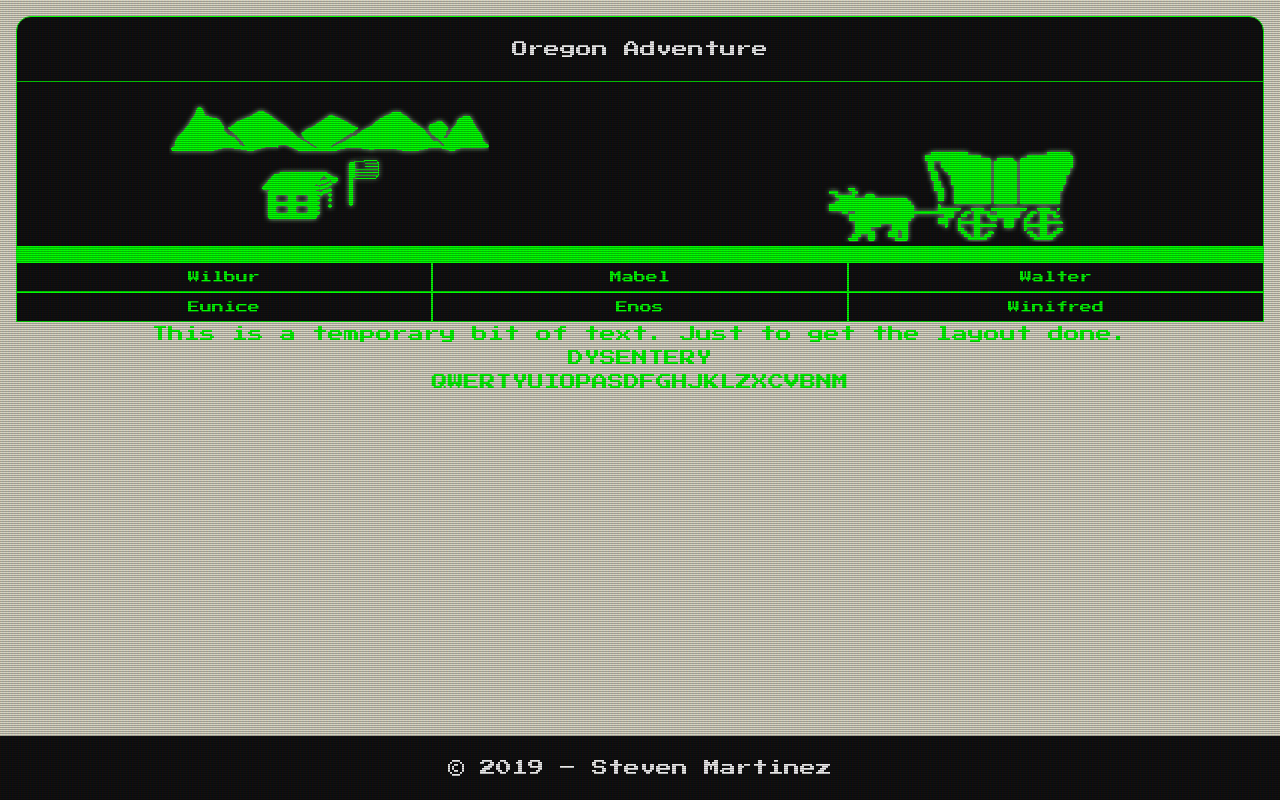
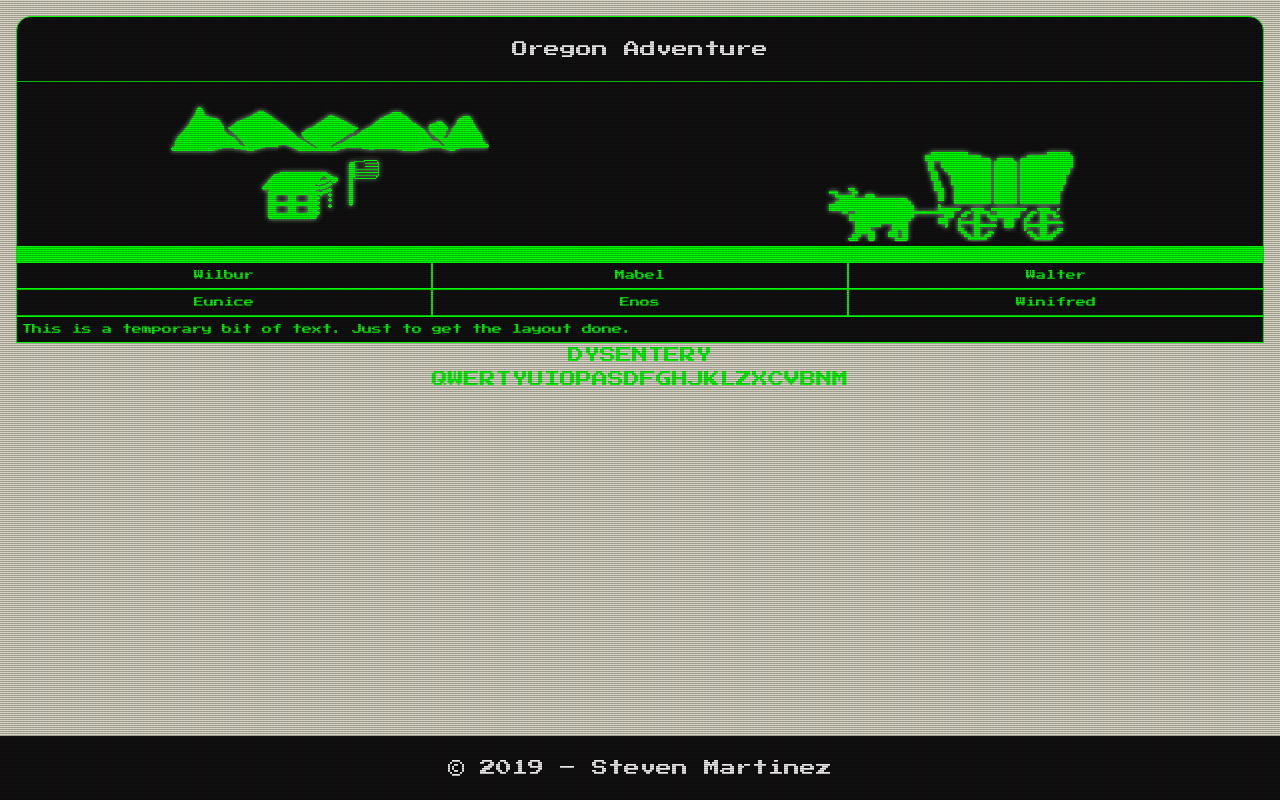
Before and after one commit to GreenCord/r-hangman, a React (Create React App) app: page / in a window 1280 px wide. Built offline with nearby package versions, Linux system fonts and the light colour scheme.

Commit message:
Mocked up ActionTextArea component

```diff
--- a/src/App.js
+++ b/src/App.js
@@ -4,6 +4,7 @@ import "./App.css";
 
 import EventArea from "./components/EventArea/EventArea";
 import FamilyArea from "./components/FamilyArea/FamilyArea";
+import ActionTextArea from "./components/ActionTextArea/ActionTextArea";
 
 function App() {
   return (
@@ -14,19 +15,17 @@ function App() {
         </header>
         <EventArea />
         <FamilyArea />
-        <section className="actionText">
-          <p>This is a temporary bit of text. Just to get the layout done.</p>
-        </section>
+        <ActionTextArea />
         <section className="wordArea">
-          <div className="word-letter">D</div>
-          <div className="word-letter">Y</div>
-          <div className="word-letter">S</div>
-          <div className="word-letter">E</div>
-          <div className="word-letter">N</div>
-          <div className="word-letter">T</div>
-          <div className="word-letter">E</div>
-          <div className="word-letter">R</div>
-          <div className="word-letter">Y</div>
+          <div className="letter">D</div>
+          <div className="letter">Y</div>
+          <div className="letter">S</div>
+          <div className="letter">E</div>
+          <div className="letter">N</div>
+          <div className="letter">T</div>
+          <div className="letter">E</div>
+          <div className="letter">R</div>
+          <div className="letter">Y</div>
         </section>
         <section className="lettersGuessed">
           <div className="letter">Q</div>
--- /dev/null
+++ b/src/components/ActionTextArea/ActionTextArea.css
@@ -0,0 +1,7 @@
+.actionText {
+  background: #0e0e0e;
+  border: 1px solid lime;
+  font-size: 0.6250rem;
+  padding: 0.3125rem;
+  text-align: left;
+}
--- /dev/null
+++ b/src/components/ActionTextArea/ActionTextArea.js
@@ -0,0 +1,11 @@
+import React from "react";
+
+import "./ActionTextArea.css";
+
+const ActionTextArea = () => (
+  <section className="actionText">
+    <p>This is a temporary bit of text. Just to get the layout done.</p>
+  </section>
+);
+
+export default ActionTextArea;
--- a/src/components/FamilyArea/FamilyArea.css
+++ b/src/components/FamilyArea/FamilyArea.css
@@ -1,7 +1,7 @@
 .family {
   background: #0e0e0e;
   display: grid;
-  font-size: 0.7500rem;
+  font-size: 0.6250rem;
   grid-template-columns: 1fr 1fr 1fr;
   grid-template-rows: auto;
 }
```
